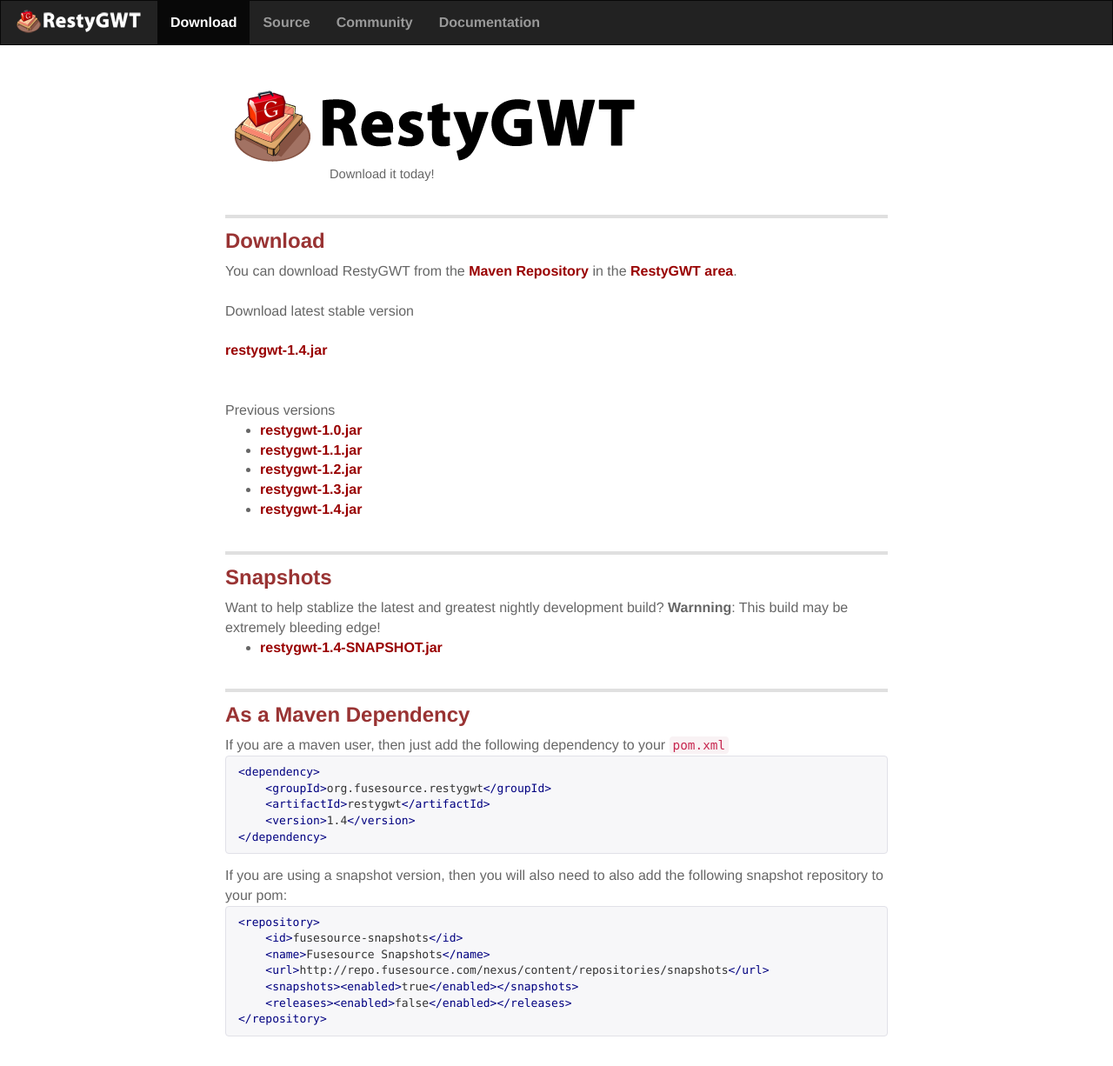
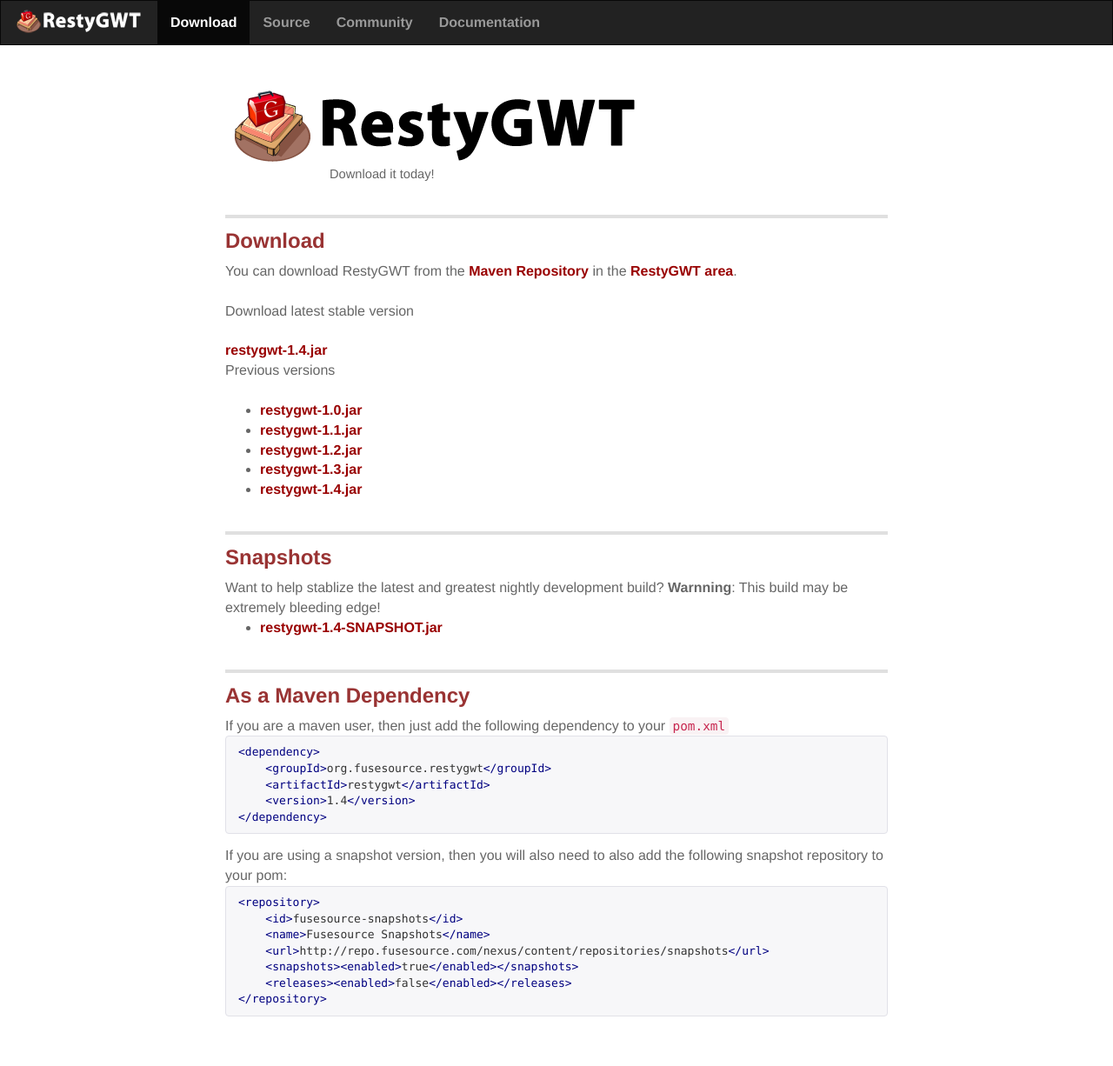
Before and after one commit to BadgerPc/resty-gwt.github.io, a Jekyll site: the page built from download.markdown, in a window 1280 px wide. Shown: the whole page at 87% size. Built offline with Jekyll 4.4.1, drawn with Linux system fonts in a browser that asks for light colours; Markdown is read by kramdown in place of the engine named in the settings; after the commit the page ends 1203 px from its top, so only the background shows below that.

```diff
--- a/download.markdown
+++ b/download.markdown
@@ -17,9 +17,10 @@ Download latest stable version
 
 [{{site.project_name}}-{{site.project_version}}.jar]({{site.release_base}}/{{site.project_version}}/{{site.project_name}}-{{site.project_version}}.jar)
 
+
+Previous versions
 <br/>
 <br/>
-Previous versions
 
 {% for version in site.project_versions  %}
 
```
